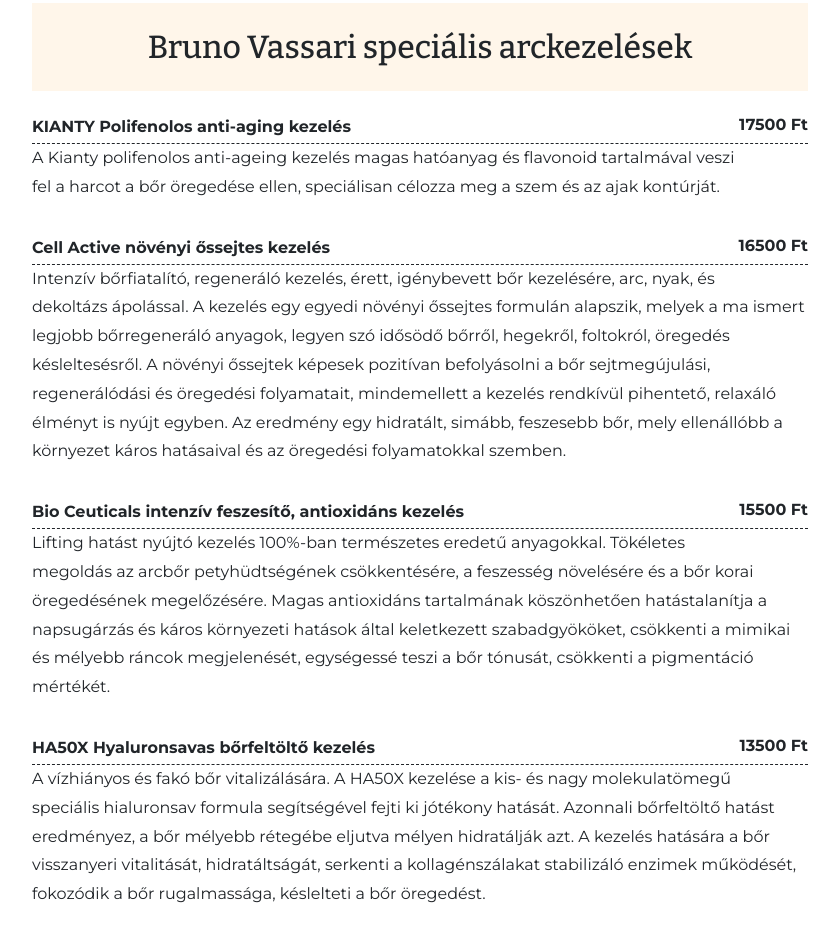
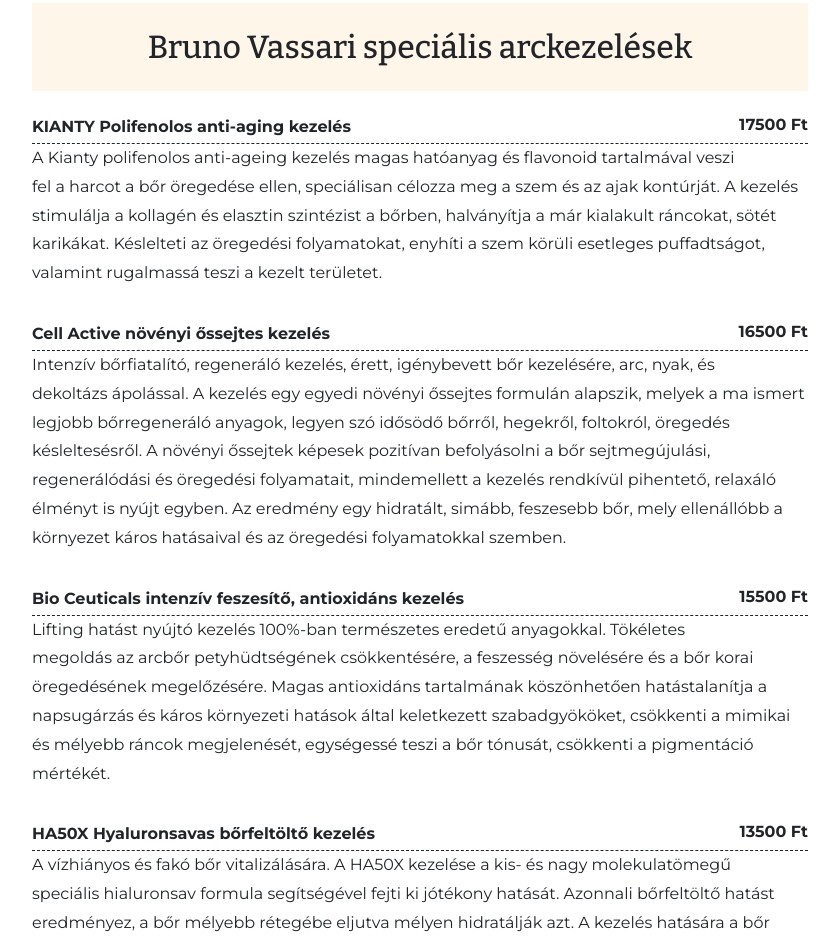
Before and after one commit to balazscsordas/gatsby-website-for-client, a Gatsby site: page /pricelist in a window 1280 px wide. Shown: the part 1632-2576 px from the top of the page, without its empty margins (220-1059 px from the left). Built offline with nearby package versions, Linux system fonts and the light colour scheme; Gatsby itself is replaced by a stand-in of ours.

Commit message:
edited new service

```diff
--- a/src/components/lists/servicesList.js
+++ b/src/components/lists/servicesList.js
@@ -105,7 +105,7 @@
       {
         treatmentName: "KIANTY Polifenolos anti-aging kezelés",
         treatmentSubname: "Speciális kezelés a szem és az ajkak területére fokuszálva",
-        treatmentDescription: "A Kianty polifenolos anti-ageing kezelés magas hatóanyag és flavonoid tartalmával veszi fel a harcot a bőr öregedése ellen, speciálisan célozza meg a szem és az ajak kontúrját.",
+        treatmentDescription: "A Kianty polifenolos anti-ageing kezelés magas hatóanyag és flavonoid tartalmával veszi fel a harcot a bőr öregedése ellen, speciálisan célozza meg a szem és az ajak kontúrját. A kezelés stimulálja a kollagén és elasztin szintézist a bőrben, halványítja a már kialakult ráncokat, sötét karikákat. Késlelteti az öregedési folyamatokat, enyhíti a szem körüli esetleges puffadtságot, valamint rugalmassá teszi a kezelt területet.",
         treatmentPrice: "17500 Ft",
         treatmentTime: "80 perc",
         treatmentSteps: [
```
